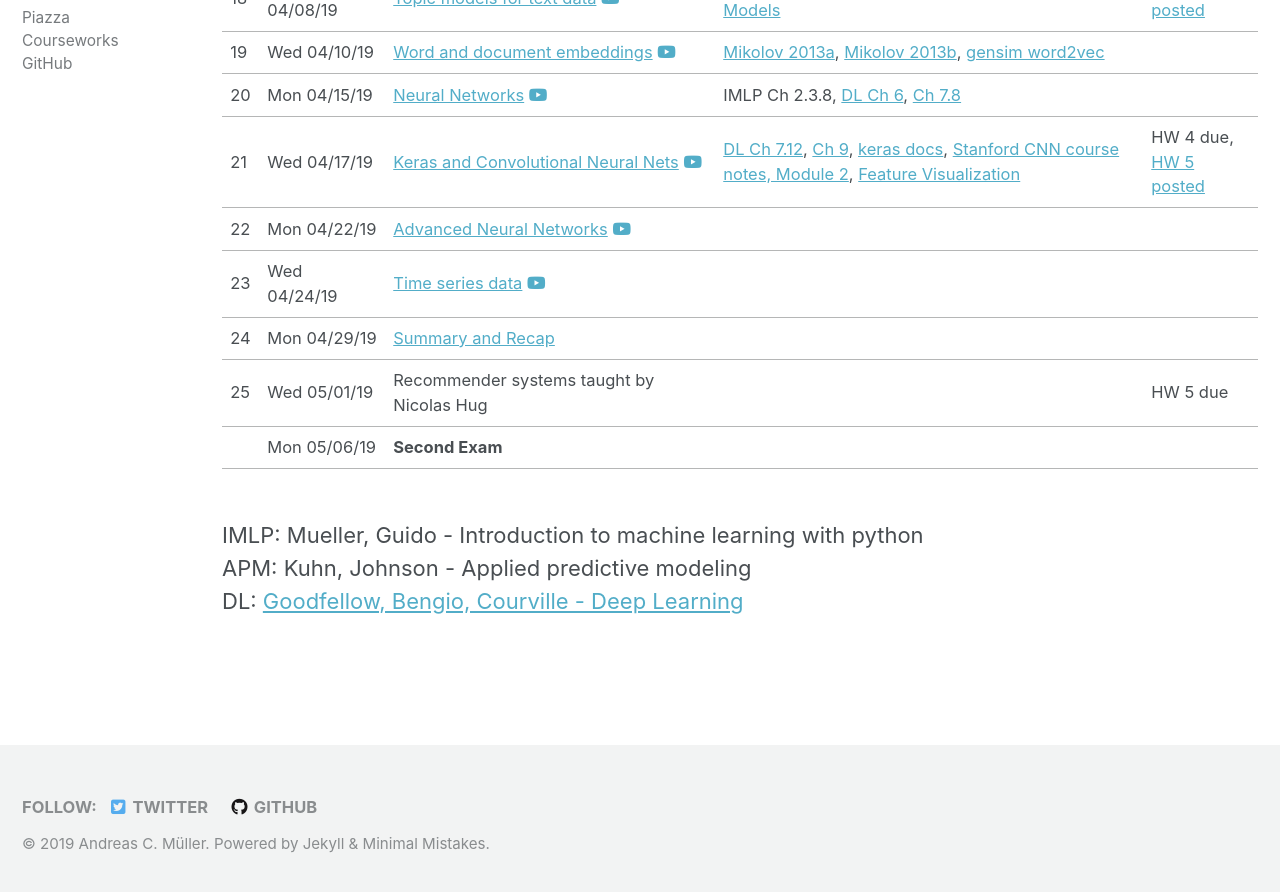
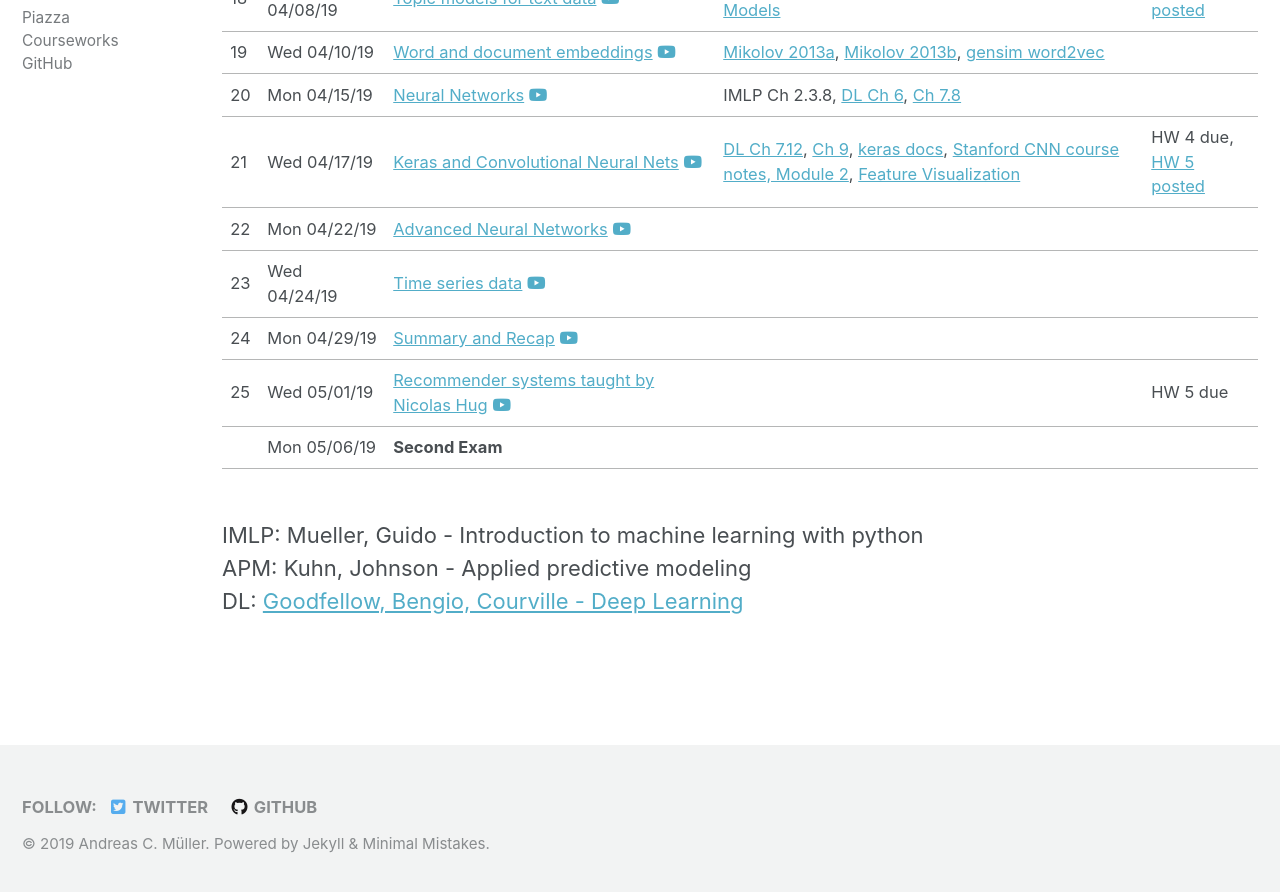
Before and after one commit to amueller/columbia-website, a Jekyll site: the page built from _comsw4995s19/lectures.md, in a window 1280 px wide and 900 px high, scrolled down 1552 px. Shown: the top 892 px of the window. Built offline with Jekyll 4.4.1, drawn with Linux system fonts in a browser that asks for light colours; nearby versions of some CDN libraries.

Commit message:
add link for slides and lecture for last lectures

```diff
--- a/_comsw4995s19/lectures.md
+++ b/_comsw4995s19/lectures.md
@@ -224,14 +224,14 @@ Press P on slides for presenter notes.
 	<tr>
 		<td>24</td>
 		<td>Mon 04/29/19</td>
-		<td><a href="https://amueller.github.io/COMS4995-s19/slides/aml-24-recap">Summary and Recap</a></td>
+		<td><a href="https://amueller.github.io/COMS4995-s19/slides/aml-24-recap">Summary and Recap</a>&nbsp;<a href="https://www.youtube.com/watch?v=0WYsSl8Xa1g&list=PL_pVmAaAnxIQGzQS2oI3OWEPT-dpmwTfA&index=25"><i class="fa fa-youtube-play" aria-hidden="true"></i></a></td>
 		<td><br></td>
 		<td></td>
 	</tr>
 	<tr>
 		<td>25</td>
 		<td>Wed 05/01/19</td>
-		<td>Recommender systems taught by Nicolas Hug</td>
+		<td><a href="https://amueller.github.io/COMS4995-s19/slides/aml-25-recommender-systems">Recommender systems taught by Nicolas Hug</a>&nbsp;<a href="https://www.youtube.com/watch?v=FDzIafdbTVw&list=PL_pVmAaAnxIQGzQS2oI3OWEPT-dpmwTfA&index=26"><i class="fa fa-youtube-play" aria-hidden="true"></i></a></td>
 		<td><br></td>
 		<td>HW 5 due</td>
 	</tr>
```
